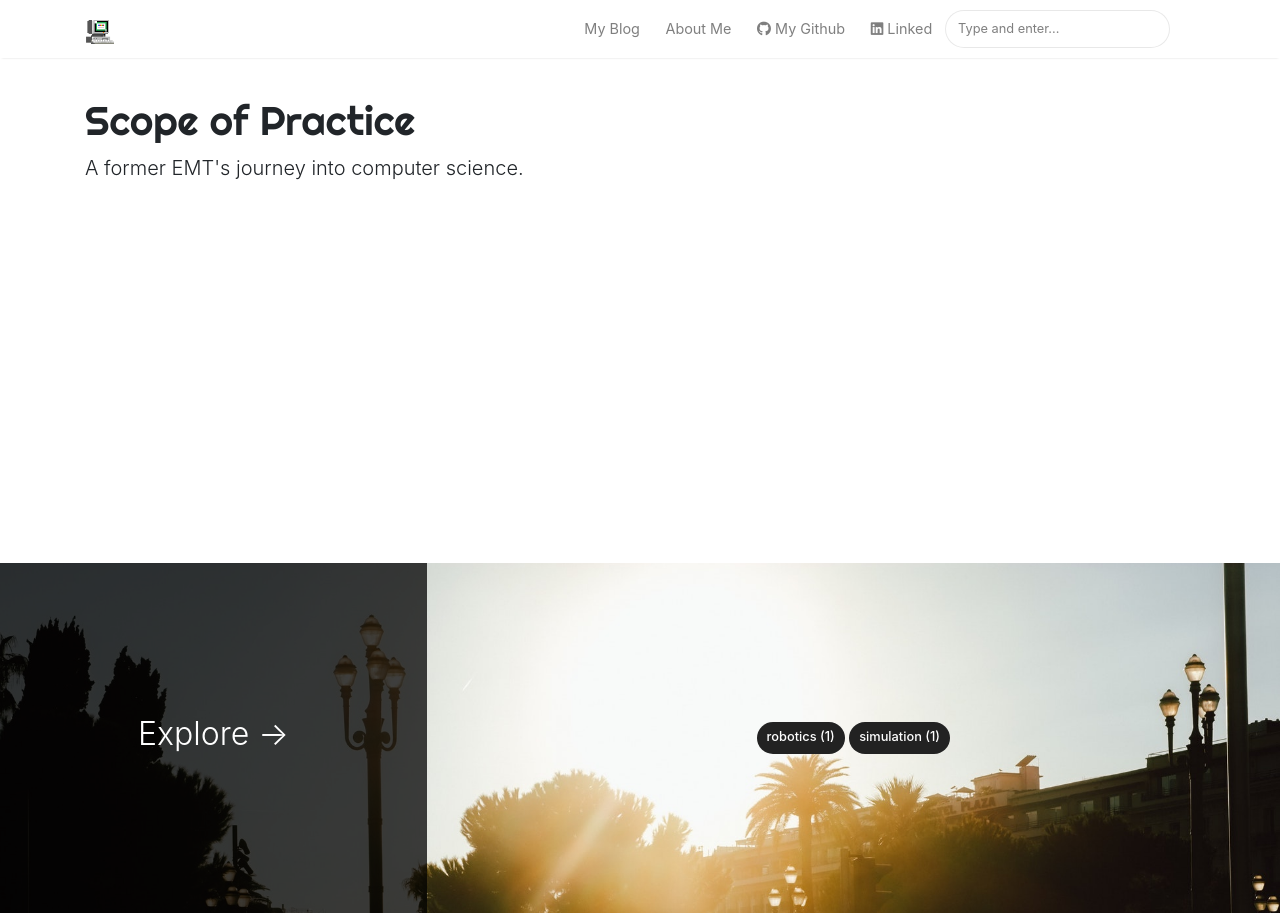
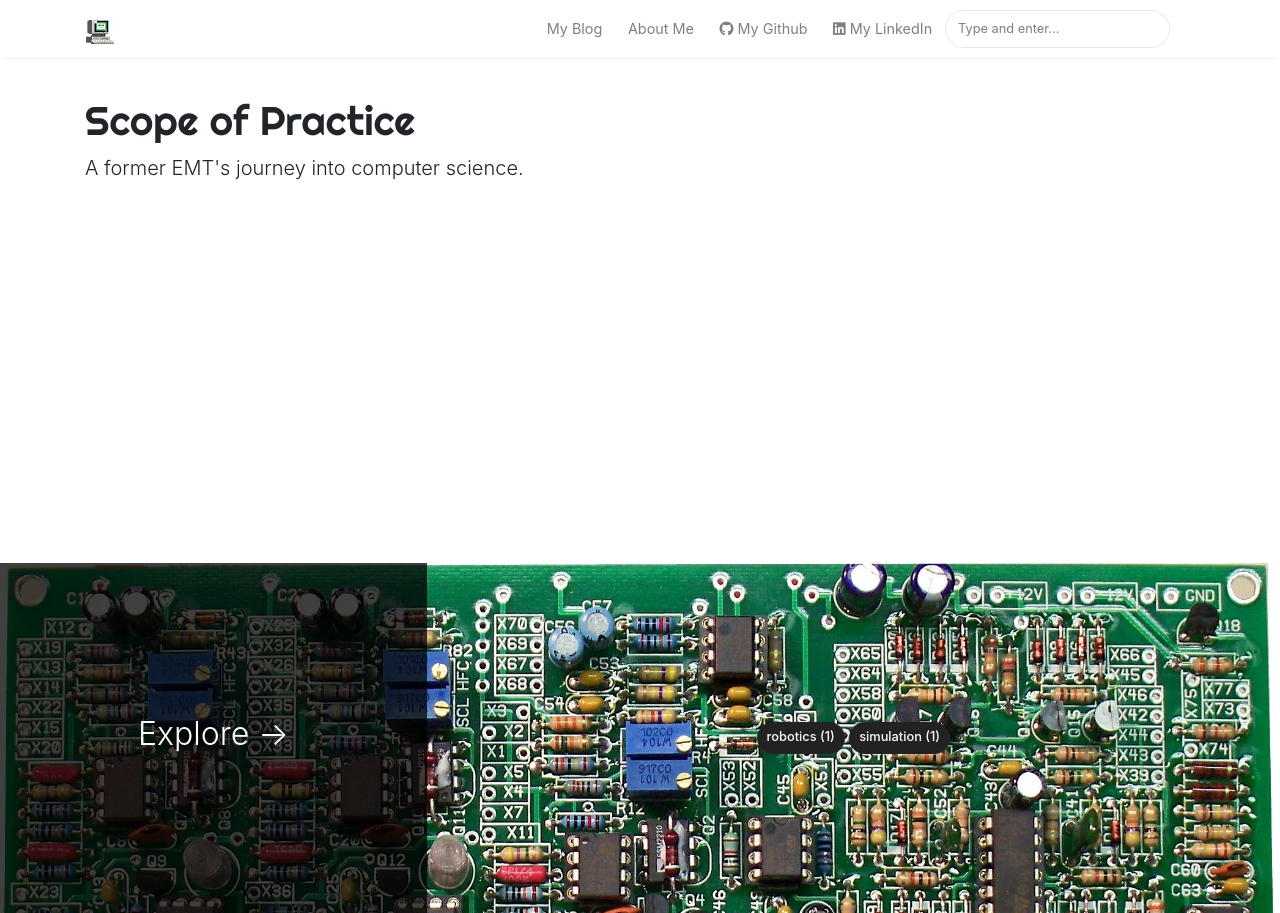
Before and after one commit to oapostrophe/oapostrophe.github.io, a Jekyll site: the page built from _pages/tags.md, in a window 1280 px wide. Built offline with Jekyll 4.4.1, drawn with Linux system fonts in a browser that asks for light colours; nearby versions of some CDN libraries.

Commit message:
jumbotron

```diff
--- a/_layouts/default.html
+++ b/_layouts/default.html
@@ -82,7 +82,7 @@ ga('send', 'pageview');
                 </li>
 
                 <li class="nav-item">
-                    <a target="_blank" class="nav-link" href="https://www.linkedin.com/in/sean-o-connor-11b193b3/"><i class="fab fa-linkedin"></i> Linked</a>
+                    <a target="_blank" class="nav-link" href="https://www.linkedin.com/in/sean-o-connor-11b193b3/"><i class="fab fa-linkedin"></i> My LinkedIn</a>
                     </li>
 
                 {% include search-lunr.html %}
```
Also changed, not shown: assets/images/jumbotron.jpg.
